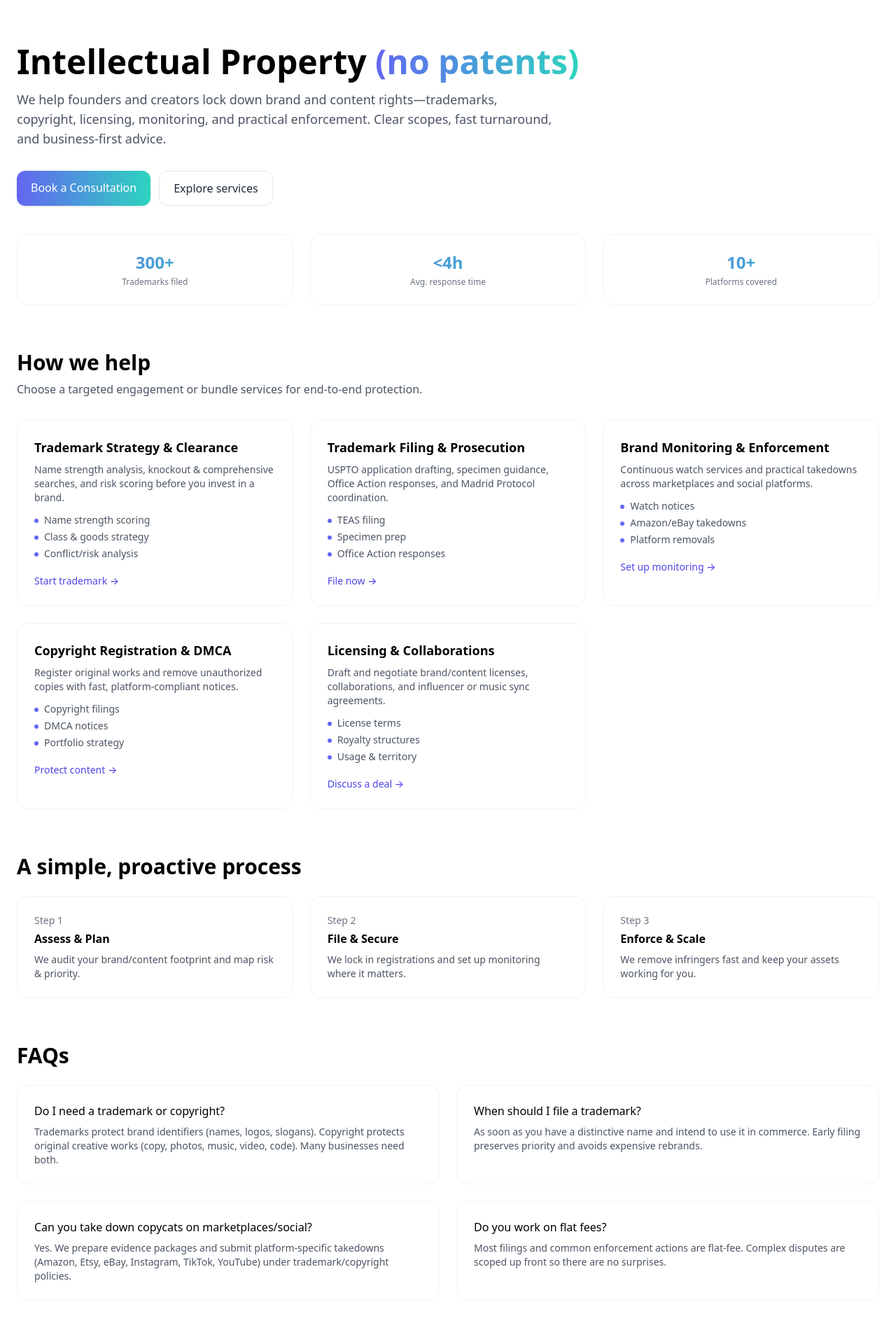
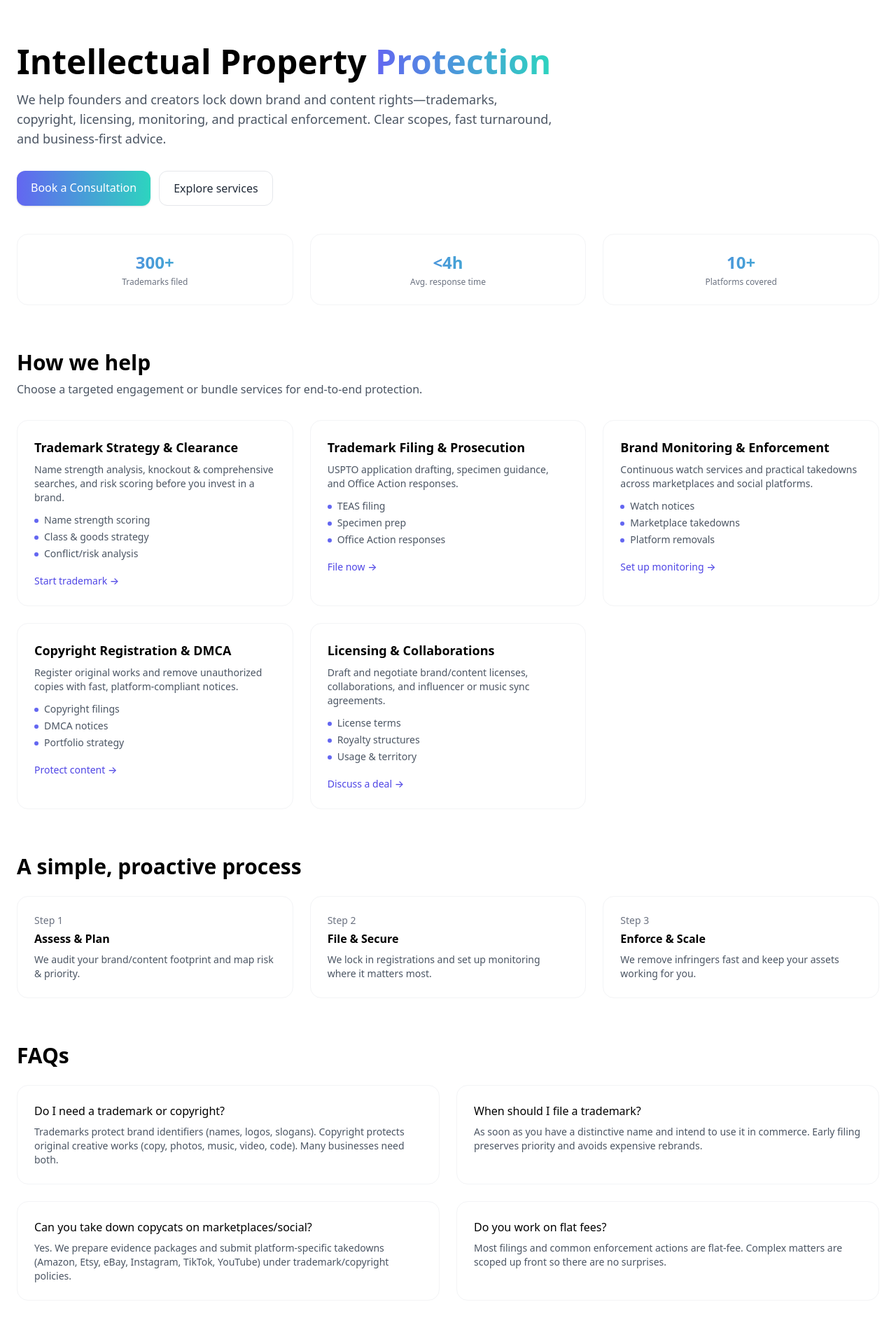
Before and after one commit to ajdreams17/Ascentlegal, a Next.js app: page /ip in a window 1280 px wide. Shown: the top 1920 px of the page at 70% size. Built offline with nearby package versions, Linux system fonts and the light colour scheme.

Commit message:
Update page.jsx

```diff
--- a/app/ip/page.jsx
+++ b/app/ip/page.jsx
@@ -1,9 +1,9 @@
 import Link from "next/link";
 
 export const metadata = {
-  title: "Intellectual Property | Ascent Legal",
+  title: "Intellectual Property Protection | Ascent Legal",
   description:
-    "Brand and content protection for founders and operators—trademarks, copyright, licensing, monitoring, and enforcement (no patents).",
+    "Brand and content protection for founders and operators—trademarks, copyright, licensing, monitoring, and practical enforcement.",
 };
 
 const services = [
@@ -16,7 +16,7 @@ const services = [
   },
   {
     title: "Trademark Filing & Prosecution",
-    desc: "USPTO application drafting, specimen guidance, Office Action responses, and Madrid Protocol coordination.",
+    desc: "USPTO application drafting, specimen guidance, and Office Action responses.",
     items: ["TEAS filing", "Specimen prep", "Office Action responses"],
     href: "/trademark-registration",
     cta: "File now",
@@ -24,7 +24,7 @@ const services = [
   {
     title: "Brand Monitoring & Enforcement",
     desc: "Continuous watch services and practical takedowns across marketplaces and social platforms.",
-    items: ["Watch notices", "Amazon/eBay takedowns", "Platform removals"],
+    items: ["Watch notices", "Marketplace takedowns", "Platform removals"],
     href: "/contact",
     cta: "Set up monitoring",
   },
@@ -59,7 +59,7 @@ const faqs = [
   },
   {
     q: "Do you work on flat fees?",
-    a: "Most filings and common enforcement actions are flat-fee. Complex disputes are scoped up front so there are no surprises.",
+    a: "Most filings and common enforcement actions are flat-fee. Complex matters are scoped up front so there are no surprises.",
   },
 ];
 
@@ -71,7 +71,7 @@ export default function IPPage() {
         <h1 className="text-4xl md:text-5xl font-bold">
           Intellectual Property{" "}
           <span className="bg-gradient-to-r from-indigo-500 to-teal-400 bg-clip-text text-transparent">
-            (no patents)
+            Protection
           </span>
         </h1>
         <p className="mt-4 text-lg text-gray-600 max-w-3xl">
@@ -151,7 +151,7 @@ export default function IPPage() {
         <div className="mt-6 grid md:grid-cols-3 gap-6">
           {[
             { step: "1", title: "Assess & Plan", text: "We audit your brand/content footprint and map risk & priority." },
-            { step: "2", title: "File & Secure", text: "We lock in registrations and set up monitoring where it matters." },
+            { step: "2", title: "File & Secure", text: "We lock in registrations and set up monitoring where it matters most." },
             { step: "3", title: "Enforce & Scale", text: "We remove infringers fast and keep your assets working for you." },
           ].map((p) => (
             <div key={p.step} className="rounded-2xl border border-gray-100 bg-white p-6">
```
